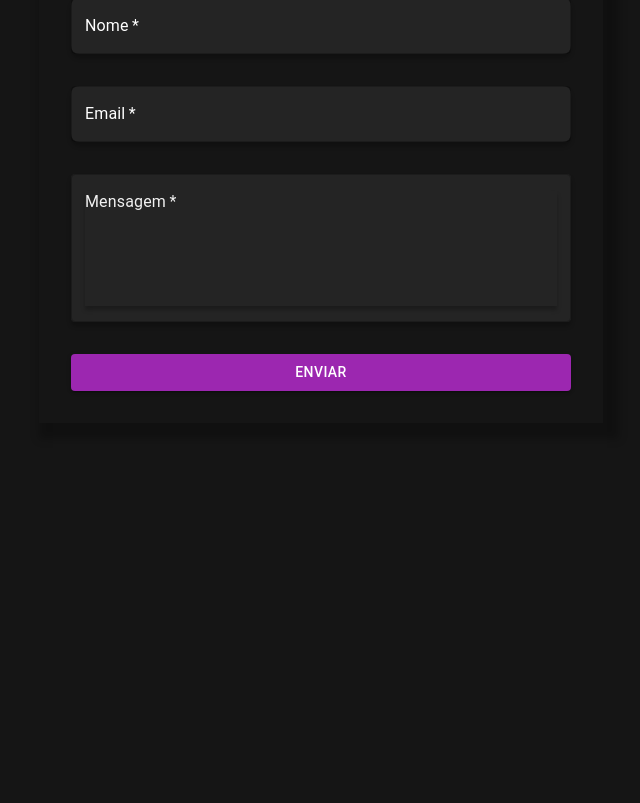
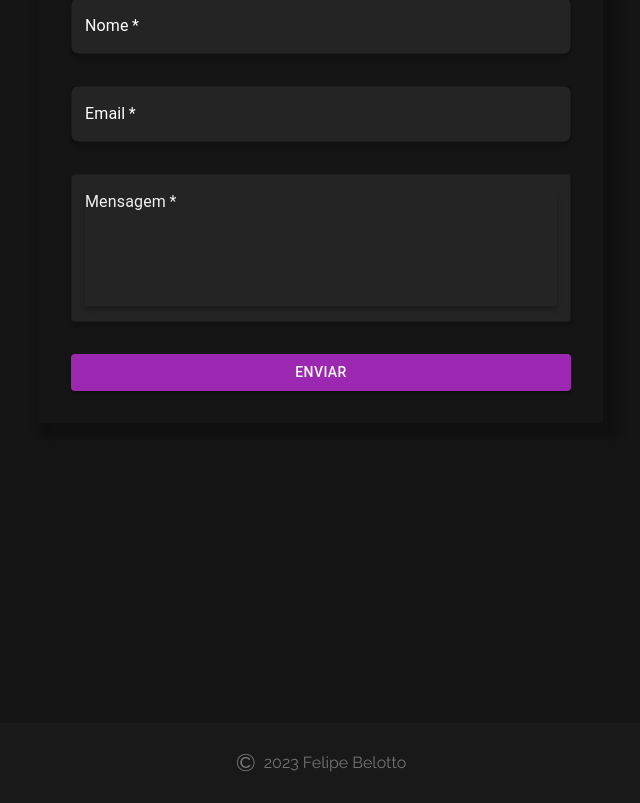
Before and after one commit to Felipe-Belotto/Portifolio, a Next.js app: page / in a window 1280 px wide. Shown: the part 4929-5732 px from the top of the page, without its empty margins (319-959 px from the left). Before the commit the page ends 5652 px from the top, so only its background shows below. Built offline with nearby package versions, Linux system fonts and the light colour scheme.

Commit message:
adicionando footer

```diff
--- /dev/null
+++ b/src/Components/Footer/Footer.jsx
@@ -0,0 +1,11 @@
+import React from 'react'
+
+import styles from './Footer.module.css'
+
+export default function Footer() {
+  return (
+    <footer className={styles.footer}>
+      <span><strong>©</strong> 2023 Felipe Belotto</span>
+    </footer>
+  )
+}
--- /dev/null
+++ b/src/Components/Footer/Footer.module.css
@@ -0,0 +1,24 @@
+.footer{
+  display: flex;
+  justify-content: center;
+  align-items: center;
+  width: 100%;
+  height: 80px;
+  background-color: var(---fundo-card);
+}
+
+.footer span {
+  display: flex;
+  justify-content: center;
+  align-items: center;
+  gap: 8px;
+  font-size: 16px;
+  color: var(---texto-apagado);
+}
+
+.footer span strong{
+  height: 32px;
+  display: flex;
+  align-items: center;
+  font-size: 24px;
+}
--- a/src/app/layout.jsx
+++ b/src/app/layout.jsx
@@ -1,6 +1,7 @@
 import Link from "next/link";
 import "./globals.css";
 import NavBar from "@/Components/NavBar/NavBar";
+import Footer from "@/Components/Footer/Footer";
 
 export const metadata = {
   title: "Home - Portifolio",
@@ -13,6 +14,7 @@
       <body>
         <NavBar />
         {children}
+        <Footer />
       </body>
     </html>
   );
```
